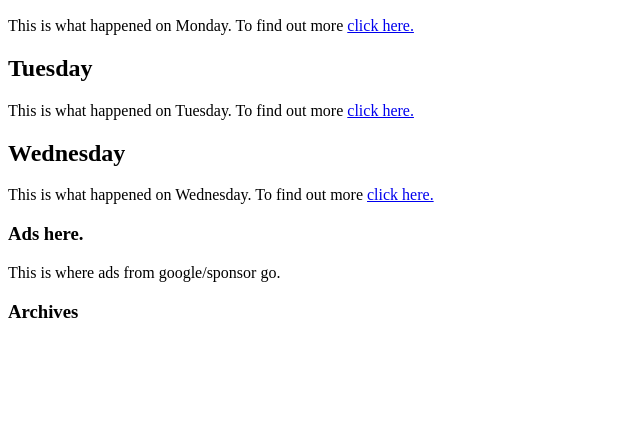
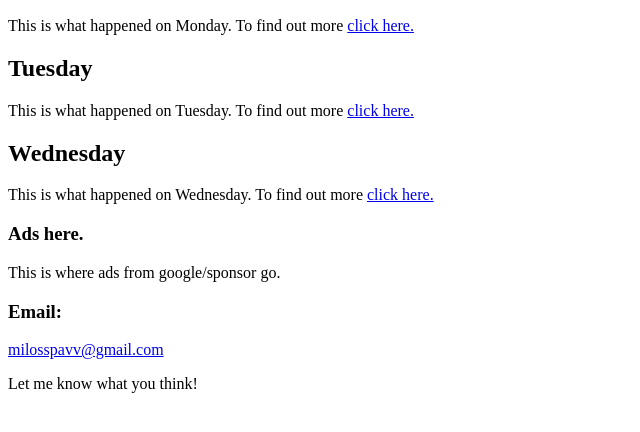
Before and after one commit to MnmP12/blog-city, a plain HTML site: page index.html in a window 1280 px wide. Shown: the part 154-586 px from the top of the page, without its empty margins (0-640 px from the left). Drawn offline with Linux system fonts and the light colour scheme; files that its build step writes are made by us from their sources.

Commit message:
more website data

```diff
--- a/index.html
+++ b/index.html
@@ -31,7 +31,12 @@
     <aside>
         <h3>Ads here.</h3>
         <p>This is where ads from google/sponsor go.</p>
-        <h3>Archives</h3>
+        <h3>Email:</h3>
+        <a href="mailoto:milosspavv@gmail.com">milosspavv@gmail.com</a>
+        <p>Let me know what you think!</p>
     </aside>
+    <footer>
+        <p align="centre"></p>
+    </footer>
 </body>
 </html>
```
